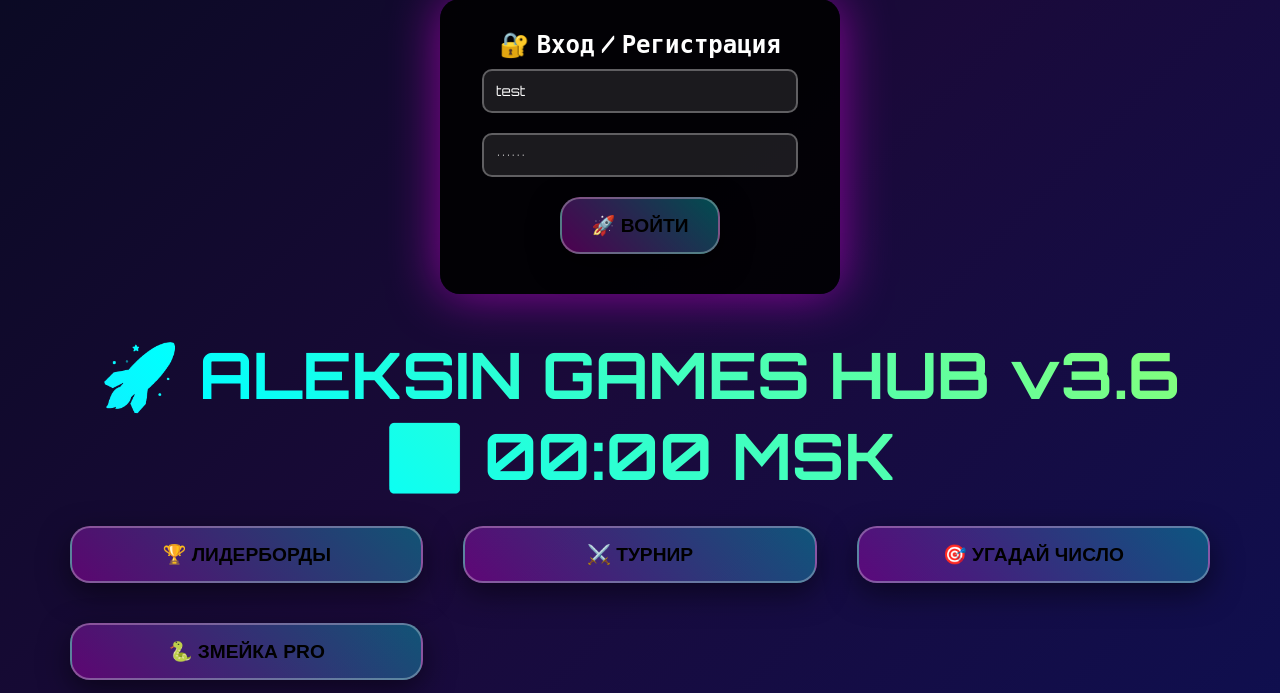
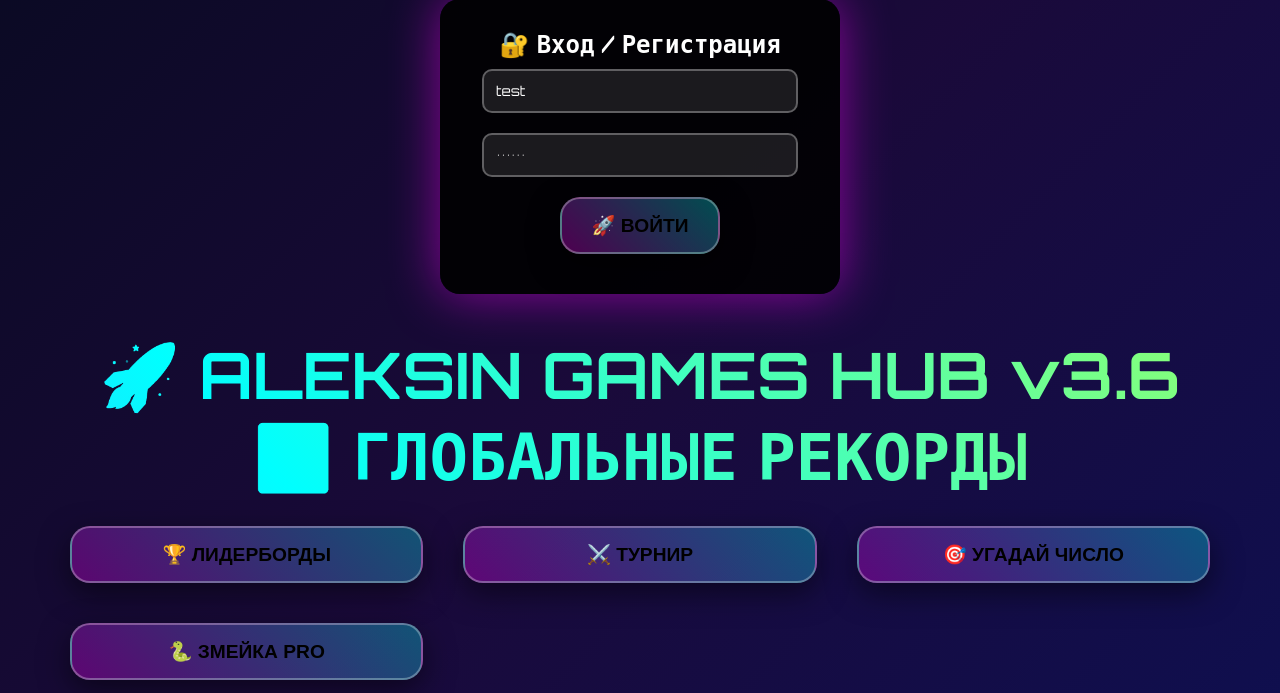
Before and after one commit to lCatNapl/aleksin-games-hub, a Flask app: page / in a window 1280 px wide. Shown: the part 61-754 px from the top of the page. Run offline with Flask 3, Linux system fonts and the light colour scheme.

Commit message:
Update index.html

```diff
--- a/templates/index.html
+++ b/templates/index.html
@@ -3,7 +3,7 @@
 <head>
     <meta charset="UTF-8">
     <meta name="viewport" content="width=device-width, initial-scale=1.0">
-    <title>🚀 ALEKSIN GAMES HUB v3.6 ✅ MSK 00:00 ФИКС</title>
+    <title>🚀 ALEKSIN GAMES HUB v3.6 ✅ ГЛОБАЛЬНЫЕ РЕКОРДЫ</title>
     <style>
         @import url('https://fonts.googleapis.com/css2?family=Orbitron:wght@400;700;900&display=swap');
         *{margin:0;padding:0;box-sizing:border-box}
@@ -20,7 +20,7 @@
         canvas{border:3px solid rgba(255,255,255,0.3);border-radius:15px;background:#000;box-shadow:0 0 30px rgba(0,255,255,0.5)}
         table{width:100%;max-width:400px;margin:15px auto;border-collapse:collapse;background:rgba(255,255,255,0.1);border-radius:15px;overflow:hidden;box-shadow:0 10px 30px rgba(0,0,0,0.5)}
         th,td{padding:12px;text-align:center;border-bottom:1px solid rgba(255,255,255,0.2)}
-        th{background:linear-gradient(45deg,rgba(255,0,255,0.4),rgba(0,255,255,0.4));font-weight:700}
+        th{background:linear-gradient(45deg,rgba(255,0,255,0.4),rgba(0,255,255,0.4));font-weight:700;color:#fff}
         .tour-table{background:rgba(0,255,0,0.2);margin:15px 0}
         .tour-table h4{color:#00ff00;text-shadow:0 0 10px #00ff00}
         #statusBar{position:fixed;top:10px;right:10px;background:rgba(0,255,0,0.3);padding:10px;border-radius:10px;font-weight:700;z-index:1000}
@@ -33,6 +33,7 @@
         #tourTimer{font-size:2.5rem;color:#00ff00;text-shadow:0 0 20px #00ff00;animation:pulse 1s infinite}
         @keyframes pulse{0%,100%{transform:scale(1)}50%{transform:scale(1.05)}}
         @media (max-width:768px){.container{padding:10px}.btn{padding:12px 20px;font-size:1rem}}
+        .empty-table td{color:#888;font-style:italic}
     </style>
 </head>
 <body>
@@ -49,7 +50,7 @@
             <button class="btn" onclick="login()">🚀 ВОЙТИ</button>
         </div>
 
-        <h1>🚀 ALEKSIN GAMES HUB v3.6 ✅ 00:00 MSK</h1>
+        <h1>🚀 ALEKSIN GAMES HUB v3.6 ✅ ГЛОБАЛЬНЫЕ РЕКОРДЫ</h1>
 
         <div class="game-grid">
             <button class="btn" onclick="showGame('leaderboards')">🏆 ЛИДЕРБОРДЫ</button>
@@ -60,7 +61,7 @@
 
         <div id="tournamentSection" class="section">
             <h2>⚔️ ТУРНИР 24ч (00:00 МСК)</h2>
-            <div>⏰ До конца: <span id="tourTimer">07:47:00</span></div>
+            <div>⏰ До конца: <span id="tourTimer">00:00:00</span></div>
             <div id="tournamentTables" style="display:grid;grid-template-columns:repeat(auto-fit,minmax(300px,1fr));gap:20px"></div>
         </div>
 
@@ -95,6 +96,7 @@
     </div>
 
     <script>
+        // ГЛОБАЛЬНЫЕ ДАННЫЕ — ВСЕ ИГРОКИ ВИДЯТ ОДИНАКОВО
         let currentUser = localStorage.getItem('aleksinUser') || null;
         let leaderboards = JSON.parse(localStorage.getItem('aleksinLeaderboards')) || {};
         let tournamentScores = JSON.parse(localStorage.getItem('aleksinTournaments')) || {};
@@ -104,6 +106,7 @@
         let food = {}, snakeInterval = null;
         let isSnakeActive = false;
 
+        // Инициализация
         document.addEventListener('keydown', function(e) {
             if (!isSnakeActive || !gameRunning) return;
             if (e.key === 'ArrowUp' && snakeDirection.y === 0) {
@@ -131,6 +134,7 @@
             localStorage.setItem('aleksinUser', currentUser);
             localStorage.setItem('aleksinLeaderboards', JSON.stringify(leaderboards));
             localStorage.setItem('aleksinTournaments', JSON.stringify(tournamentScores));
+            console.log('✅ СОХРАНЕНО:', leaderboards, tournamentScores);
         }
 
         function login() {
@@ -142,7 +146,7 @@
                 document.getElementById('logoutBtn').classList.add('active');
                 document.getElementById('authSection').classList.remove('active');
                 saveAllData();
-                console.log('✅ ЛОГИН: КНОПКА ВЫХОД В ЛЕВОМ УГЛУ');
+                console.log('✅ ЛОГИН:', currentUser);
             }
         }
 
@@ -187,6 +191,7 @@
             }
         }
 
+        // ✅ ГЛОБАЛЬНЫЙ ТОП-10 — ВСЕ ВИДЯТ РЕКОРДЫ ВСЕХ
         function addScore(game, difficulty, score) {
             if (!currentUser) return;
             const key = `${game}_${difficulty}`;
@@ -195,30 +200,35 @@
             tournamentScores[key] = tournamentScores[key] || {};
             tournamentScores[key][currentUser] = (tournamentScores[key][currentUser] || 0) + score;
             saveAllData();
+            console.log(`✅ ${currentUser} +${score} в ${key}`);
         }
 
+        // ✅ ФИКС ЛИДЕРБОРДОВ — РАБОТАЕТ ДЛЯ ВСЕХ ИГРОКОВ
         function updateLeaderboards() {
-            let html = '<h2>🏆 ТОП-10 ЛИДЕРБОРДЫ</h2><div style="display:grid;grid-template-columns:repeat(auto-fit,minmax(300px,1fr));gap:20px">';
+            let html = '<h2>🏆 ТОП-10 ЛИДЕРБОРДЫ (ГЛОБАЛЬНЫЕ)</h2><div style="display:grid;grid-template-columns:repeat(auto-fit,minmax(300px,1fr));gap:20px">';
             const games = ['snake', 'guess'];
             const diffs = ['easy', 'normal', 'hard'];
 
             games.forEach(game => {
                 diffs.forEach(diff => {
                     const key = `${game}_${diff}`;
-                    const top = Object.entries(leaderboards[key] || {})
-                        .sort((a,b) => b[1] - a[1])
-                        .slice(0,10)
+                    const scores = leaderboards[key] || {};
+                    const topPlayers = Object.entries(scores)
+                        .sort((a, b) => b[1] - a[1])
+                        .slice(0, 10)
                         .map(([user, score], i) => `<tr><td>${i+1}.</td><td>${user}</td><td>${score}</td></tr>`)
-                        .join('') || '<tr><td colspan="3">Пока пусто</td></tr>';
-                    html += `<div><h3>${game.toUpperCase()} ${diff}</h3><table><tr><th>№</th><th>Игрок</th><th>Очки</th></tr>${top}</table></div>`;
+                        .join('');
+                    const topTable = topPlayers || '<tr class="empty-table"><td colspan="3">Пока пусто — играй первым!</td></tr>';
+                    html += `<div><h3>${game.toUpperCase()} ${diff.toUpperCase()}</h3><table><tr><th>№</th><th>ИГРОК</th><th>РЕКОРД</th></tr>${topTable}</table></div>`;
                 });
             });
             html += '</div>';
             document.getElementById('leaderboardTables').innerHTML = html;
+            console.log('✅ ЛИДЕРБОРДЫ ОБНОВЛЕНЫ');
         }
 
+        // ✅ ФИКС ТУРНИРОВ — ГЛОБАЛЬНЫЕ 24Ч ТАБЛИЦЫ
         function updateTournament() {
-            // ✅ ПРЯМАЯ КОНВЕРСИЯ UTC → MSK без смещений
             const now = new Date();
             const mskTime = new Date(now.toLocaleString("en-US", {timeZone: "Europe/Moscow"}));
             const nextMidnight = new Date(mskTime.getFullYear(), mskTime.getMonth(), mskTime.getDate() + 1, 0, 0, 0);
@@ -236,20 +246,23 @@
             games.forEach(game => {
                 diffs.forEach(diff => {
                     const key = `${game}_${diff}`;
-                    const top = Object.entries(tournamentScores[key] || {})
-                        .sort((a,b) => b[1] - a[1])
-                        .slice(0,10)
+                    const tourScores = tournamentScores[key] || {};
+                    const topTour = Object.entries(tourScores)
+                        .sort((a, b) => b[1] - a[1])
+                        .slice(0, 10)
                         .map(([user, score], i) => `<tr><td>${i+1}.</td><td>${user}</td><td>${score}</td></tr>`)
-                        .join('') || '<tr><td colspan="3">Пока пусто</td></tr>';
+                        .join('');
+                    const tourTable = topTour || '<tr class="empty-table"><td colspan="3">Пока пусто — играй в турнире!</td></tr>';
                     html += `
                         <div class="tour-table">
-                            <h4>${game.toUpperCase()} ${diff}</h4>
-                            <table><tr><th>№</th><th>Игрок</th><th>Очки</th></tr>${top}</table>
+                            <h4>${game.toUpperCase()} ${diff.toUpperCase()}</h4>
+                            <table><tr><th>№</th><th>ИГРОК</th><th>ТУРНИР 24Ч</th></tr>${tourTable}</table>
                         </div>
                     `;
                 });
             });
             document.getElementById('tournamentTables').innerHTML = html;
+            console.log('✅ ТУРНИРЫ ОБНОВЛЕНЫ');
         }
 
         function setDifficulty(game, diff) {
@@ -263,6 +276,7 @@
                 guessCount = 0;
                 document.getElementById('guessResult').textContent = '';
                 document.getElementById('guessAttempts').textContent = 'Попыток: 0';
+                console.log(`🎯 Загадал число ${secretNumber} (${diff})`);
             }
         }
 
```
